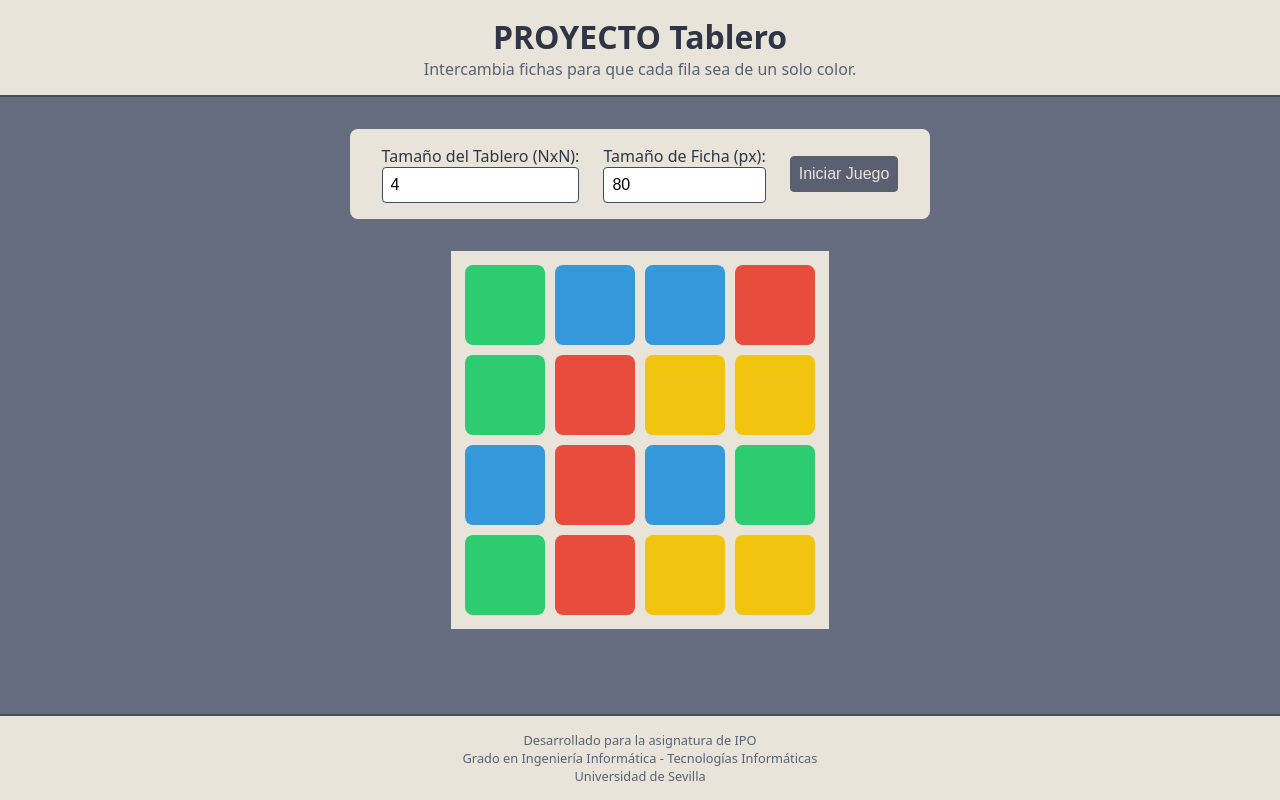
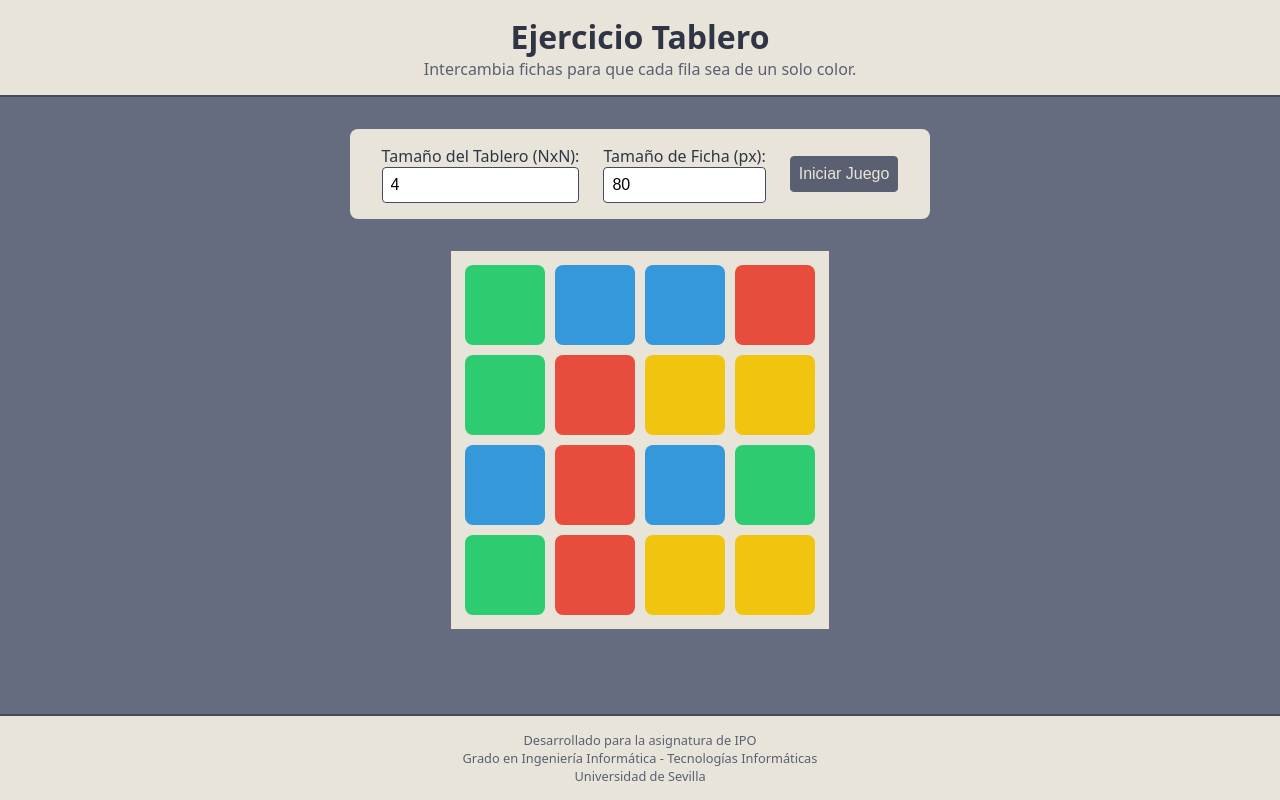
Before and after one commit to underscoreFaie/www-laboratorio, a plain HTML site: page ejercicios/tablero/index.html in a window 1280 px wide. Drawn offline with Linux system fonts and the light colour scheme.

Commit message:
cambiar la cabecera

```diff
--- a/ejercicios/tablero/index.html
+++ b/ejercicios/tablero/index.html
@@ -9,7 +9,7 @@
 <body>
 
     <header id="header">
-        <h1>PROYECTO Tablero</h1>
+        <h1>Ejercicio Tablero</h1>
         <p>Intercambia fichas para que cada fila sea de un solo color.</p>
     </header>
 
```
